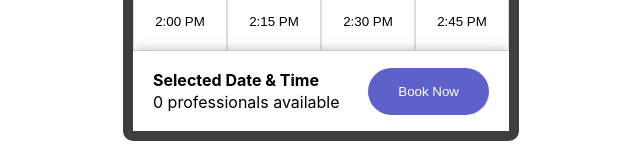
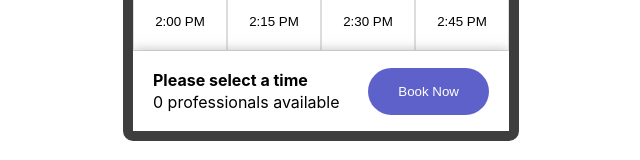
Before and after one commit to johnsn27/soloTest, a React (Create React App) app: page / in a window 1280 px wide. Shown: the part 619-779 px from the top of the page, without its empty margins (319-959 px from the left). Built offline with nearby package versions, Linux system fonts and the light colour scheme.

Commit message:
T9 - In the Footer, when both a date and time is selected, display the selected day and time in the format: 12:30 on Tue 2nd January 21. If no time is selected display Please select a time

```diff
--- a/src/RootStore.ts
+++ b/src/RootStore.ts
@@ -1,5 +1,7 @@
 import { makeObservable, observable, action } from "mobx";
 import moment from 'moment';
+import { FormatDateDDMY } from "./helpers/formatDate";
+import FormatTime from "./helpers/formatTime";
 
 class RootStore {
   days: string[] = [];
@@ -59,6 +61,17 @@ class RootStore {
   requestBooking = () => {
     alert("Booking requested!");
   };
+
+  get selectedDateTime() {
+    if (this.selectedDay && this.selectedTime) {
+      const formattedDate = FormatDateDDMY(this.selectedDay)
+      const formattedTime = FormatTime(this.selectedTime)
+      const dateTime = formattedTime + ' on ' + formattedDate;
+      return dateTime;
+    } else {
+      return "Please select a time";
+    }
+  }
 }
 
 export default RootStore;
--- a/src/components/Footer.tsx
+++ b/src/components/Footer.tsx
@@ -1,6 +1,7 @@
 import { useStore } from "../App";
+import { observer } from "mobx-react-lite";
 
-const Footer = () => {
+const Footer = observer(() => {
   const rootStore = useStore();
 
   const handleBookNow = () => {
@@ -11,13 +12,13 @@ const Footer = () => {
     <div className="footer">
       <div>
         <p>
-          <b>Selected Date & Time</b>
+        <b>{rootStore.selectedDateTime}</b>
         </p>
         <p>0 professionals available</p>
       </div>
       <button className="bookButton" onClick={handleBookNow} >Book Now</button>
     </div>
   );
-};
+});
 
 export default Footer;
--- a/src/helpers/formatDate.ts
+++ b/src/helpers/formatDate.ts
@@ -5,4 +5,9 @@ const FormatDateMDY = (date : string) => { // format date in format Jan 5th 2021
     return formattedDate;
 }
 
-export { FormatDateMDY};
+const FormatDateDDMY = (date : string) => { // format date in format Tue 2nd January 21
+    const formattedDate = moment(date).format('ddd Do MMMM YY');
+    return formattedDate;
+}
+
+export { FormatDateMDY, FormatDateDDMY};
```
